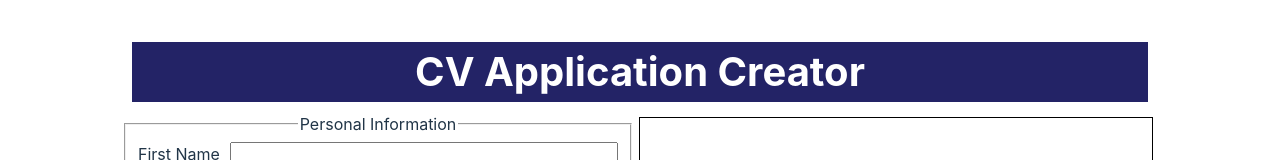
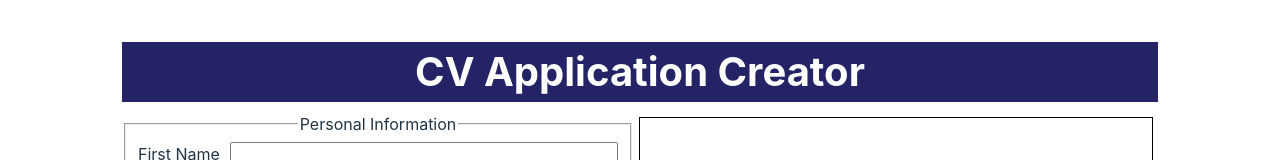
Before and after one commit to suzuhe481/cv-app-creator, a React (Vite) app: page / in a window 1280 px wide. Shown: the top 160 px of the page. Built offline with nearby package versions, Linux system fonts and the light colour scheme.

Commit message:
Margin change

```diff
--- a/src/components/Title/Title.css
+++ b/src/components/Title/Title.css
@@ -5,6 +5,6 @@
   color: white;
   background-color: rgb(35, 35, 102);
 
-  margin: 10px;
+  margin: 10px 0;
   text-align: center;
 }
```
